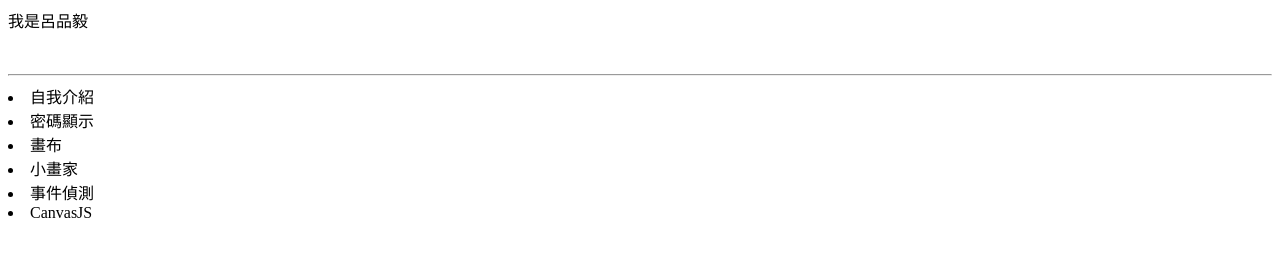
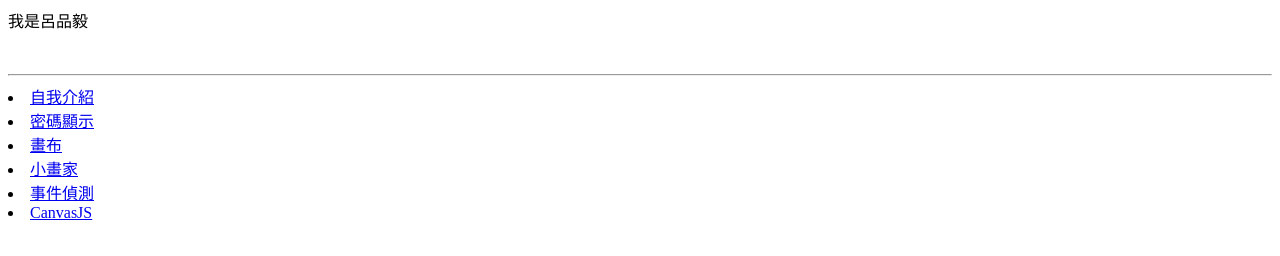
Before and after one commit to pinyeelu/pinyeelu.github.io, a plain HTML site: page index.html in a window 1280 px wide. Drawn offline with Linux system fonts and the light colour scheme.

Commit message:
Update index.html

```diff
--- a/index.html
+++ b/index.html
@@ -6,11 +6,11 @@
 <p>我是呂品毅</p>
 <br>
 <hr>
-<li><a herf="自我介紹.html">自我介紹</a>
-<li><a herf="密碼顯示.html">密碼顯示</a>
-<li><a herf="畫布.html">畫布</a>
-<li><a herf="OOOOOOOOOOOO.html">小畫家</a>
-<li><a herf="點我.html">事件偵測</a>
-<li><a herf="成績單.html">CanvasJS</a>
+<li><a href="自我介紹.html">自我介紹</a>
+<li><a href="密碼顯示.html">密碼顯示</a>
+<li><a href="畫布.html">畫布</a>
+<li><a href="OOOOOOOOOOOO.html">小畫家</a>
+<li><a href="點我.html">事件偵測</a>
+<li><a href="成績單.html">CanvasJS</a>
 </body>
 </html>
```
